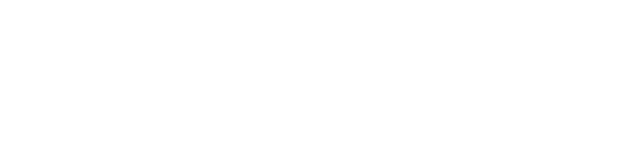
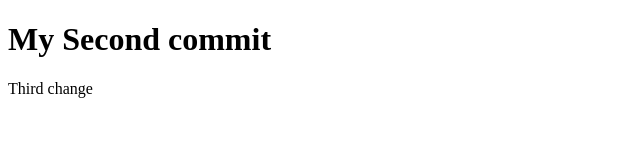
Before and after one commit to eljanpatito/tests_github, a plain HTML site: page index.html in a window 1280 px wide. Shown: the whole page, without its empty margins (0-640 px from the left). Drawn offline with Linux system fonts and the light colour scheme.

Commit message:
Third commit

```diff
--- a/index.html
+++ b/index.html
@@ -7,6 +7,7 @@
     <title>Document</title>
 </head>
 <body>
-
+    <h1>My Second commit</h1>
+    <p>Third change</p>
 </body>
 </html>
```
